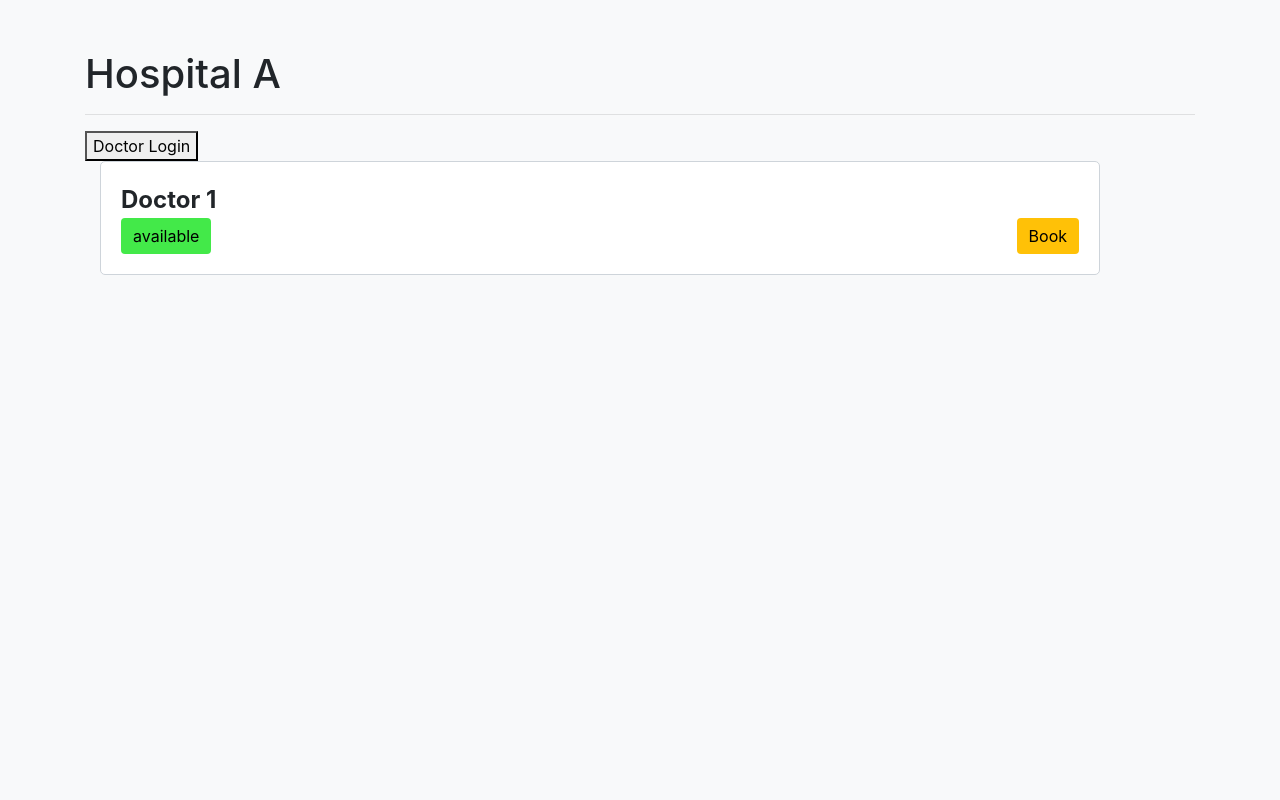
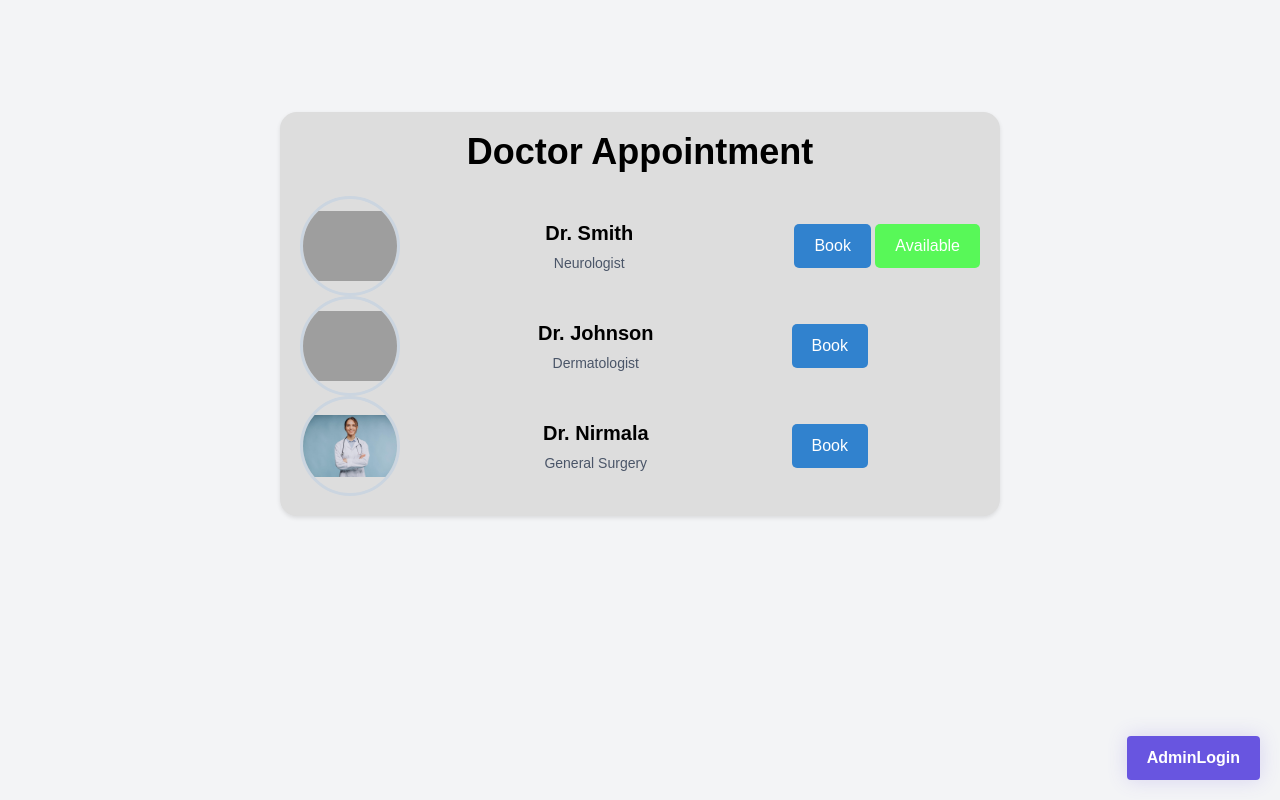
Before and after one commit to britto-772004/doctor_availability_checker, a Flask app: page / in a window 1280 px wide. Run offline with Flask 3, Linux system fonts and the light colour scheme; some libraries are stand-ins or nearby versions; grey boxes are pictures that could not be loaded.

Commit message:
15.47 commit

```diff
--- a/main.py
+++ b/main.py
@@ -13,11 +13,7 @@ def home():
     condition = False
     if():
         condition = True
-    return render_template('home.html',condition = True
-
-
-
-    )
+    return render_template('home.html',condition = True)
 
 
 def is_table_exists(table_name):
--- a/templates/home.html
+++ b/templates/home.html
@@ -1,101 +1,165 @@
 <!DOCTYPE html>
 <html lang="en">
-
 <head>
     <meta charset="UTF-8">
-  <meta http-equiv="X-UA-Compatible" content="IE=edge">
     <meta name="viewport" content="width=device-width, initial-scale=1.0">
-  <title>Hospitals</title>
-  <!-- Bootstrap CSS -->
-  <link rel="stylesheet" href="https://maxcdn.bootstrapcdn.com/bootstrap/4.5.2/css/bootstrap.min.css">
-  <!-- Custom CSS -->
+    <title>Doctor Appointment</title>
+    <link rel="stylesheet" href="https://cdn.jsdelivr.net/npm/tailwindcss@2.0.0/dist/tailwind.min.css">
+
     <style>
         body {
-      background-color: #f8f9fa;
+            font-family: 'Rethink Sans', sans-serif;
+            margin: 0;
+            padding: 0;
+            display: flex;
+            flex-direction: column;
+            justify-content: center;
+            align-items: center;
+            margin-top: 7rem;
+            /* min-height: 100vh; */
+            background-color: #f7fafc;
         }
 
         .container {
-      margin-top: 50px;
+            max-width: 720px;
+            padding: 20px;
+            background-color: rgb(221, 221, 221);
+            border-radius: 17px;
+            box-shadow: 0 2px 4px rgba(0, 0, 0, 0.1);
+            flex: 1; /* Expand container to fill available space */
         }
 
-    .hospital-block {
-      background-color: #ffffff;
-      border: 1px solid #ced4da;
-      border-radius: 5px;
-      padding: 20px;
-      margin-bottom: 20px;
-      position: relative;
-      width: 1000px;
+        .doctor {
+            display: flex;
+            align-items: center;
+            gap: 20px;
         }
 
-    .hospital-title {
-      font-size: 24px;
-      font-weight: bold;
+        .doctor img {
+            width: 100px;
+            height: 100px;
+            object-fit: contain;
+            border-radius: 50%;
+            border: 3px solid #cbd5e0;
         }
 
-    .btn-go {
-      background-color: #ffc107;
-      color: #000;
+        .doctor-details {
+            flex: 1; /* Allow details to grow and fill remaining space */
+            text-align: center; /* Center align doctor details */
+        }
+
+        .doctor-name {
+            font-size: 20px;
+            font-weight: 600;
+            margin-bottom: 5px;
+        }
+
+        .doctor-specialty {
+            font-size: 14px;
+            color: #4a5568;
+        }
+
+        .button-container {
+            margin-left: auto; /* Push button to the right */
+        }
+
+        .button {
+            padding: 10px 20px;
             border: none;
-      position: absolute;
+            border-radius: 5px;
+            background-color: #3182ce;
+            color: #fff;
+            font-size: 16px;
+            cursor: pointer;
+            transition: background-color 0.3s ease;
+        }
+
+        .button:hover {
+            background-color: #2c5282;
+        }
+
+        .login-button {
+            position: fixed;
             bottom: 20px;
             right: 20px;
+            background-color: rgba(104, 85, 224, 1);
+            color: white;
+            border: 0;
+            border-radius: 4px;
+            font-weight: 600;
+            padding: 10px 20px;
+            box-shadow: 0 0 20px rgba(104, 85, 224, 0.2);
+            transition: all 0.4s;
         }
-    .btn-goo {
-      background-color: #43e949;
-      color: #000;
-      border: none;
-      margin-right: 2rem;
-    }
-    .btn-go:hover {
-      background-color: #ffca28;
-      color: #000;
+
+        .login-button:hover {
+            box-shadow: 0 0 20px rgba(104, 85, 224, 0.6);
         }
     </style>
 </head>
+<body class="bg-gray-100">
+    <div class="container max-w-3xl mx-auto px-4 py-8">
+        <h1 class="text-3xl sm:text-4xl font-bold text-center mb-6">Doctor Appointment</h1>
 
-<body>
-  <div class="container">
-    <h1>Hospital A</h1>
-    <hr>
-    <a href="{{url_for('doctor_loginform')}}" ><button type="button" >Doctor Login</button></a>
-    <div class="col-md-6">
-      <div class="hospital-block">
-        <div class="hospital-title">Doctor 1</div>
+        <div class="doctor">
+            <img src="{{ url_for('static', filename='dtr.jpg') }}" alt="Portrait of Dr. Johnson">
+            <div class="doctor-details">
+                <h2 class="doctor-name">Dr. Smith</h2>
+                <p class="doctor-specialty">Neurologist </p>
+            </div>
             {% if condition %}
-            <button type="button" class="btn btn-goo" > available</button>
-            <a href="{{url_for('appointments')}}" > <button type="button" class="btn btn-go" >Book</button></a>
+            <div class="button-container">
+                <a href="{{url_for('appointments')}}">
+                    <button type="submit" style="margin-left: 1rem;" class="button">Book</button></a>
+                    <button class="button" style="background-color: rgb(88, 248, 88);" >Available</button>
+
+                <!-- <form action="/appointments">
+                  <button type="submit" class="button">Available</button>
+              </form> -->
+              </div>
               {% else %}
-            <button type="button" class="btn btn-go" >Not available</button>
+
+              <form action="#">
+                <button type="submit" style="margin-right: 4rem;background-color: rgb(255, 30, 0);" class="button" >Not Available</button>
+            </form>
+
+
           {% endif %}
+        </div>
 
+        <div class="doctor">
+            <img src="{{ url_for('static', filename='dtr2.jpg') }}" alt="Portrait of Dr. Johnson">
+            <div class="doctor-details">
+                <h2 class="doctor-name">Dr. Johnson</h2>
+                <p class="doctor-specialty">Dermatologist</p>
+            </div>
+            <div class="button-container">
+                <form action="#">
+                    <button type="submit" style="margin-right: 7rem;"  class="button">Book</button>
+                </form>
             </div>
         </div>
 
-    <!-- <div class="col-md-6">
-      <div class="hospital-block">
-        <div class="hospital-title">KG Hospital</div>
-        <button type="button" class="btn btn-go">GO</button>
+        <div class="doctor">
+            <img src="{{ url_for('static', filename='nirdr.jpg') }}" alt="Portrait of Dr. Johnson">
+            <div class="doctor-details">
+                <h2 class="doctor-name">Dr. Nirmala</h2>
+                <p class="doctor-specialty">General Surgery</p>
+            </div>
+            <div class="button-container">
+                <form action="#">
+                    <button type="submit" style="margin-right: 7rem;"  class="button">Book</button>
+                </form>
+            </div>
         </div>
     </div>
 
-    <div class="col-md-6">
-      <div class="hospital-block">
-        <div class="hospital-title">Apollo Hospital</div>
-        <button type="button" class="btn btn-go">GO</button>
-      </div>
-    </div>
-
-    <div class="col-md-6">
-      <div class="hospital-block">
-        <div class="hospital-title">Menachi Mission Hospital</div>
-        <button type="button" class="btn btn-go">GO</button>
-      </div>
-    </div> -->
-  </div>
-
-  <!-- Bootstrap JS -->
-
+    <!-- Login Button -->
+    <!-- <a href="{{ url_for('static', filename='doctorLogin.html') }}">
+        <button class="login-button">Login</button>
+    </a> -->
+    <form action="{{url_for('doctor_login')}}">
+        <button class="login-button">AdminLogin</button>
+    </form>
 </body>
-
 </html>
```
Also changed, not shown: appointment.db, database.db, static/nirdr.jpg (added), 2 other files. Lines whose indentation alone changed are shown as unchanged.
